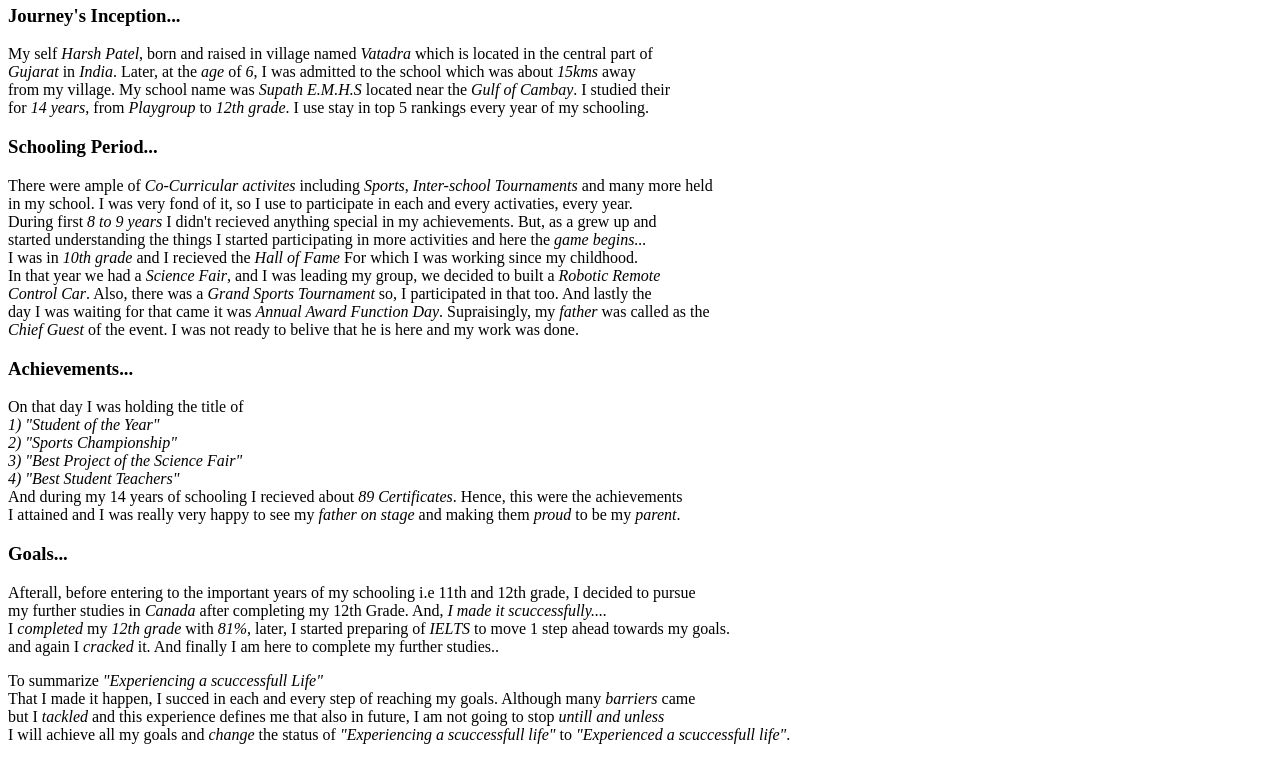
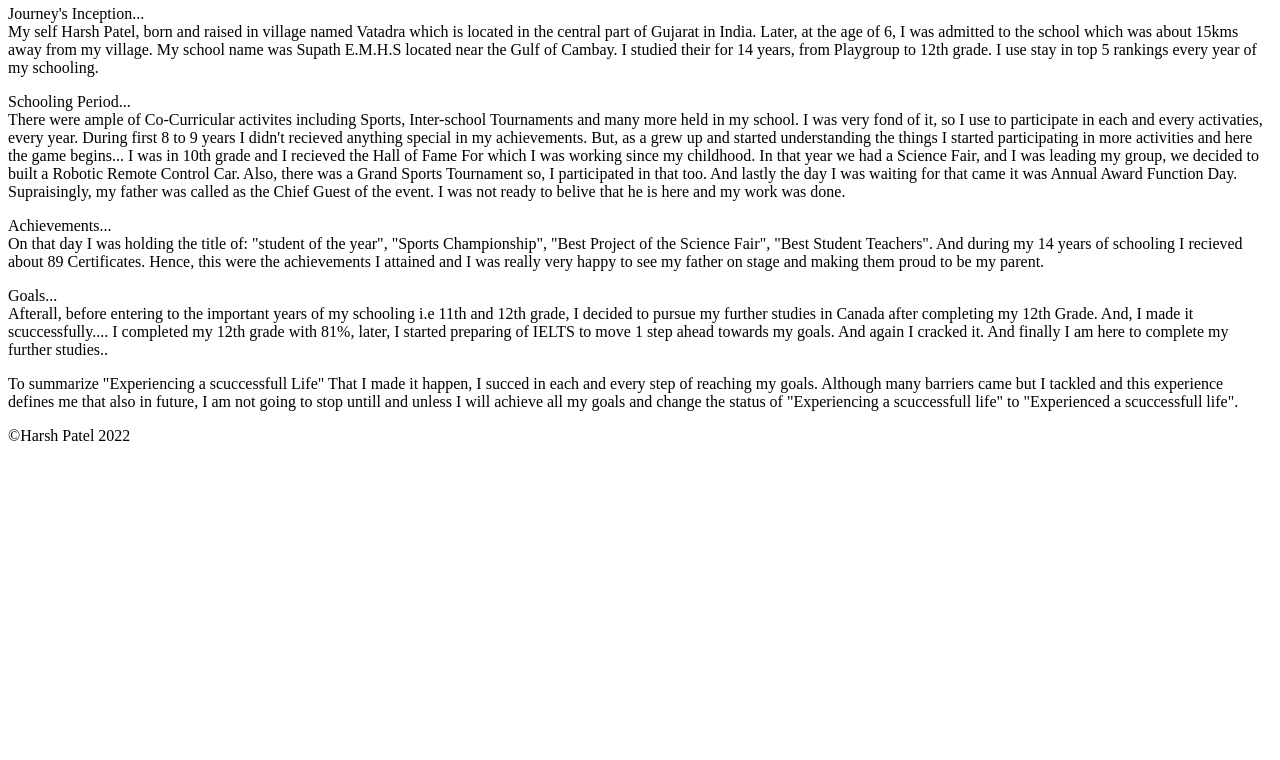
Before and after one commit to Mutemind78/Lab-1, a plain HTML site: page index.html in a window 1280 px wide. Shown: the part 160-920 px from the top of the page. After the commit the page ends 800 px from the top, so only its background shows below. Drawn offline with Linux system fonts and the light colour scheme.

Commit message:
Add files via upload

```diff
--- a/index.html
+++ b/index.html
@@ -10,54 +10,64 @@
 
 <body>
     <header>
-        <h1> Journey of - Harsh Patel </h1>
-        <p><Em>Experiencing a scuccessfull life....</Em>.</p>
+            <h1> Journey of - Harsh Patel </h1>
+            <p>Experiencing a scuccessfull life.....</p>
+        </div>
 
     </header>
 
-    <section>
-        <h2>Biography:-</h2>
-        <h3>Journey's Inception...</h3>
+    <main>
+        <section>
+            <h2>My Biography:</h2>
 
-        <p> My self <em>Harsh Patel</em>, born and raised in village named <em>Vatadra</em> which is located in the central part of
-            <br> <em>Gujarat</em> in <em>India</em>. Later, at the <em>age</em> of <em>6</em>, I was admitted to the school which was about <em>15kms</em> away
-            <br> from my village. My school name was <em>Supath E.M.H.S</em> located near the <em>Gulf of Cambay</em>. I studied their
-            <br> for <em>14 years</em>, from <em>Playgroup</em> to <em>12th grade</em>. I use stay in top 5 rankings every year of my schooling.</p>
+                <p> Journey's Inception...  <br>
+                    My self Harsh Patel, born and raised in village named Vatadra which is located in the central part
+                    of Gujarat in India. Later, at the age of 6, I was admitted to the school which was about 15kms away
+                    from my village. My school name was Supath E.M.H.S located near the Gulf of Cambay. I studied their
+                    for 14 years, from Playgroup to 12th grade. I use stay in top 5 rankings every year of my schooling.
+                </p>
 
+                <p> Schooling Period...  <br>
+                    There were ample of Co-Curricular activites including Sports, Inter-school Tournaments and many more
+                    held in my school. I was very fond of it, so I use to participate in each and every activaties,
+                    every year. During first 8 to 9 years I didn't recieved anything special in my achievements. But, as
+                    a grew up and started understanding the things I started participating in more activities and here
+                    the game begins... I was in 10th grade and I recieved the Hall of Fame For which I was working since
+                    my childhood. In that year we had a Science Fair, and I was leading my group, we decided to built a
+                    Robotic Remote Control Car. Also, there was a Grand Sports Tournament so, I participated in that
+                    too. And lastly the day I was waiting for that came it was Annual Award Function Day. Supraisingly,
+                    my father was called as the Chief Guest of the event. I was not ready to belive that he is here and
+                    my work was done.
+                </p>
 
-        <h3>Schooling Period...</h3>
-        <p>There were ample of <em>Co-Curricular activites</em> including <em>Sports</em>, <em>Inter-school Tournaments</em> and many more held
-            <br> in my school. I was very fond of it, so I use to participate in each and every activaties, every year.
-        <br>During first <em>8 to 9 years</em> I didn't recieved anything special in my achievements. But, as a grew up and
-    <br> started understanding the things I started participating in more activities and here the <em>game begins...</em>
-<br>I was in <em>10th grade</em> and I recieved the <em>Hall of Fame</em> For which I was working since my childhood.
-<br>In that year we had a <em>Science Fair</em>, and I was leading my group, we decided to built a <em>Robotic Remote
-    <br>Control Car</em>. Also, there was a <em>Grand Sports Tournament</em> so, I participated in that too. And lastly the
-<br> day I was waiting for that came it was <em>Annual Award Function Day</em>. Supraisingly, my <em>father</em> was called as the
-<br><em>Chief Guest</em> of the event. I was not ready to belive that he is here and my work was done. </p>
+                <p> Achievements...  <br>
+                    On that day I was holding the title of: "student of the year", "Sports Championship", "Best Project
+                    of the Science Fair", "Best Student Teachers". And during my 14 years of schooling I recieved about
+                    89 Certificates. Hence, this were the achievements I attained and I was really very happy to see my
+                    father on stage and making them proud to be my parent.
+                </p>
 
+                <p> Goals...  <br>
+                    Afterall, before entering to the important years of my schooling i.e 11th and 12th grade, I decided
+                    to pursue my further studies in Canada after completing my 12th Grade. And, I made it
+                    scuccessfully.... I completed my 12th grade with 81%, later, I started preparing of IELTS to move 1
+                    step ahead towards my goals. And again I cracked it. And finally I am here to complete my further
+                    studies..
+                </p>
 
-        <h3>Achievements...</h3>
-<p>On that day I was holding the title of
-   <br><em>1) "Student of the Year"</em>
-  <br><em>2)  "Sports Championship"</em>
-  <br><em>3)  "Best Project of the Science Fair"</em>
-    <br><em>4) "Best Student Teachers"</em>
-    <br> And during my 14 years of schooling I recieved about <em>89 Certificates</em>. Hence, this were the achievements
-<br> I attained and I was really very happy to see my <em>father on stage</em> and making them <em>proud</em> to be my <em>parent</em>. </p>
+                <p>To summarize "Experiencing a scuccessfull Life" That I made it happen, I succed in each and every
+                    step of reaching my goals. Although many barriers came but I tackled and this experience defines me
+                    that also in future, I am not going to stop untill and unless I will achieve all my goals and change
+                    the status of "Experiencing a scuccessfull life" to "Experienced a scuccessfull life".
+                </p>
 
+            </div>
+        </section>
+    </main>
 
-        <h3>Goals...</h3>
-<p>Afterall, before entering to the important years of my schooling i.e 11th and 12th grade, I decided to pursue
-    <br> my further studies in <em>Canada</em> after completing my 12th Grade. And, <em>I made it scuccessfully....</em>
-<br> I <em>completed</em> my <em>12th grade</em> with <em>81%</em>, later, I started preparing of <em>IELTS</em> to move 1 step ahead towards my goals.
-<br> and again I <em>cracked</em> it. And finally I am here to complete my further studies..</p>
-<p>To summarize <em>"Experiencing a scuccessfull Life"</em>
-    <br> That I made it happen, I succed in each and every step of reaching my goals. Although many <em>barriers</em> came
-    <br>but I <em>tackled</em> and this experience defines me that also in future, I am not going to stop <em>untill and unless</em>
-    <br>I will achieve all my goals and <em>change</em> the status of <em>"Experiencing a scuccessfull life"</em> to <em>"Experienced a scuccessfull life"</em>.
-</p>
-    </section>
+    <footer>
+        &copy;Harsh Patel 2022
+    </footer>
 
 </body>
 
```
